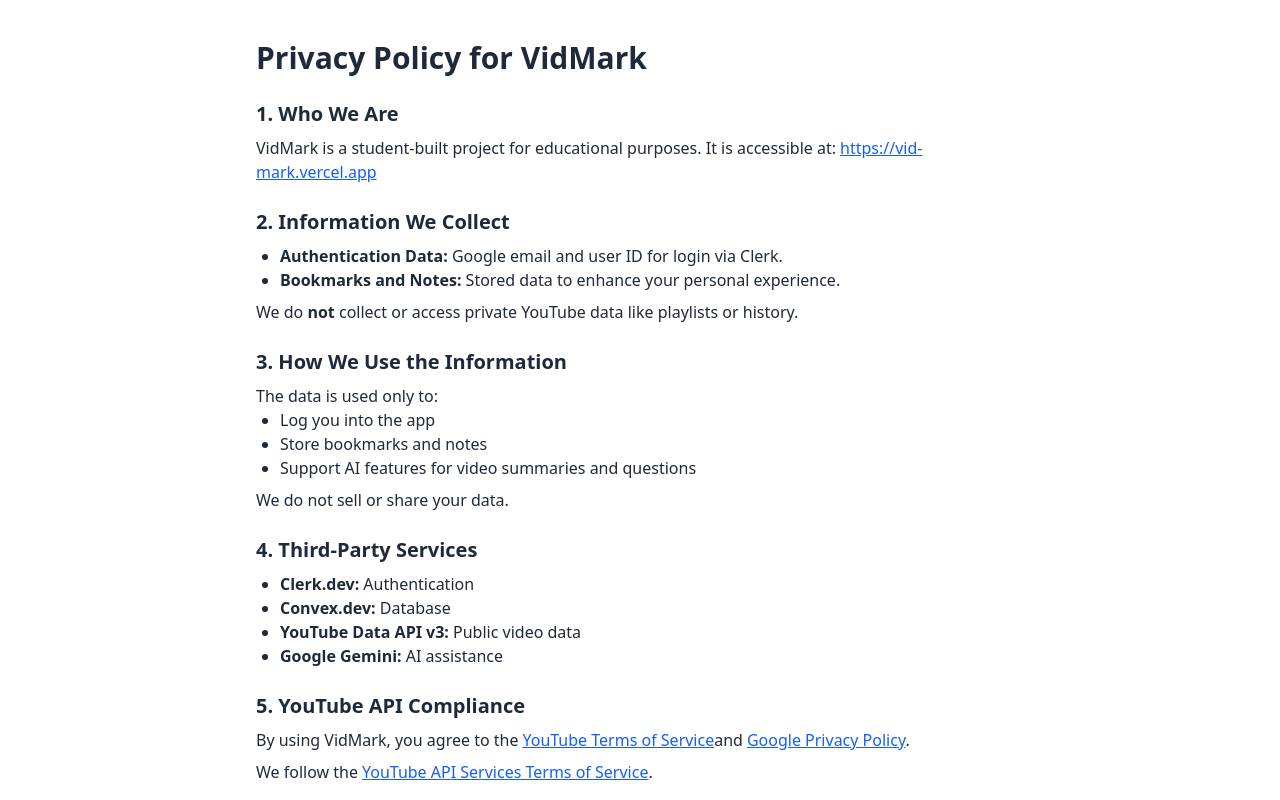
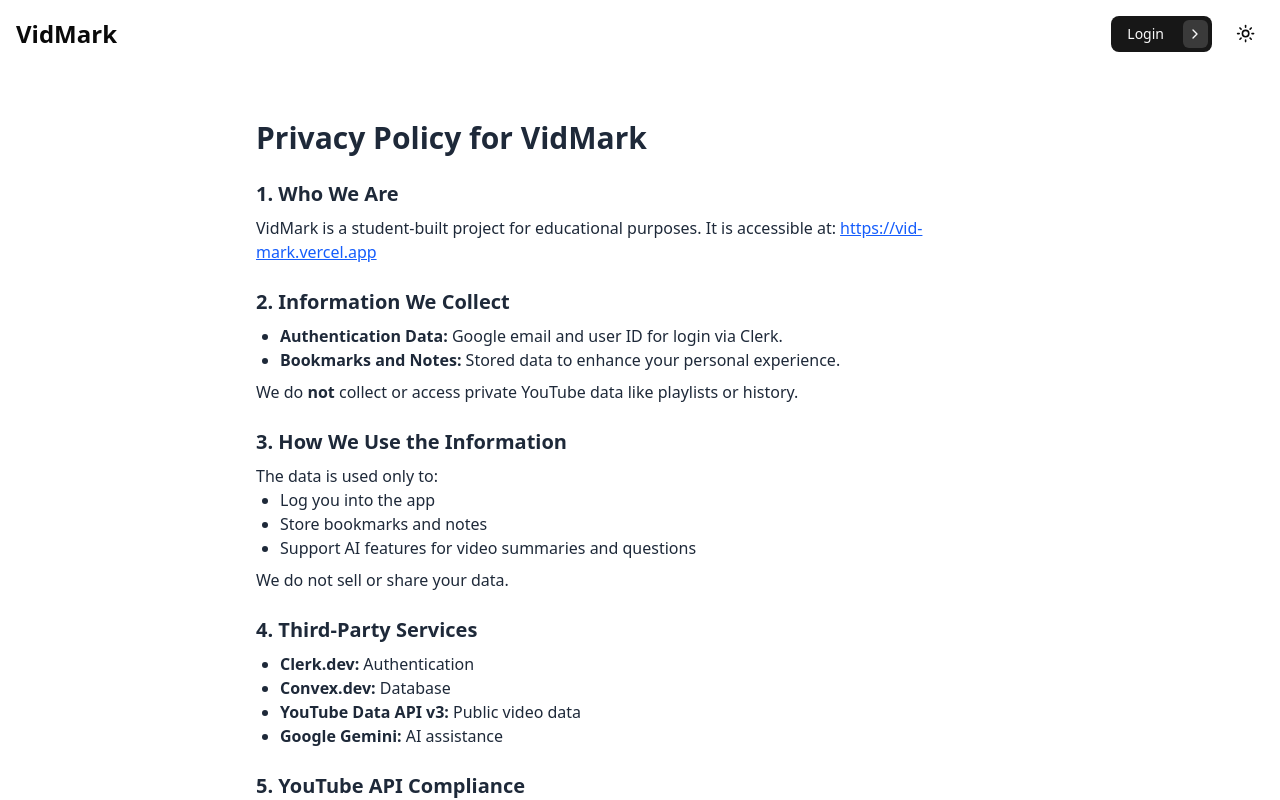
Before and after one commit to Atharva7126/vid-mark, a Next.js app: page /privacy-policy in a window 1280 px wide. Shown: the top 800 px of the page. Built offline with nearby package versions, Linux system fonts and the light colour scheme; no server answers.

Commit message:
common fix

```diff
--- a/app/(marketing)/layout.tsx
+++ b/app/(marketing)/layout.tsx
@@ -10,7 +10,7 @@
   return (
     <div className='min-h-full dark:bg-[#1F1F1F]'>
       <Navbar />
-      <main className='h-[100vh] pt-5 md:pt-40'>
+      <main className='h-[100vh]'>
         {children}
       </main>
     </div>
--- a/app/(marketing)/page.tsx
+++ b/app/(marketing)/page.tsx
@@ -4,7 +4,7 @@
 
 const MarketingPage = () => {
   return (
-    <div className='min-h-full flex flex-col'>
+    <div className='min-h-full flex flex-col pt-5 md:pt-40'>
         <div className='flex flex-col justify-center md:justify-start items-center text-center gap-y-8 flex-1 px-6 '>
             <Heading />
         </div>
--- a/app/privacy-policy/page.tsx
+++ b/app/(marketing)/privacy-policy/page.tsx
@@ -3,7 +3,7 @@
 
 const PrivacyPolicyPage = () => {
   return (
-    <div className="min-h-screen bg-white dark:bg-zinc-900 text-gray-800 dark:text-zinc-100 px-6 py-10">
+    <div className="min-h-screen pt-30 bg-white dark:bg-[#1F1F1F] text-gray-800 dark:text-zinc-100 px-6 py-10">
       <div className="max-w-3xl mx-auto">
         <h1 className="text-3xl font-bold mb-6">Privacy Policy for VidMark</h1>
 
```
